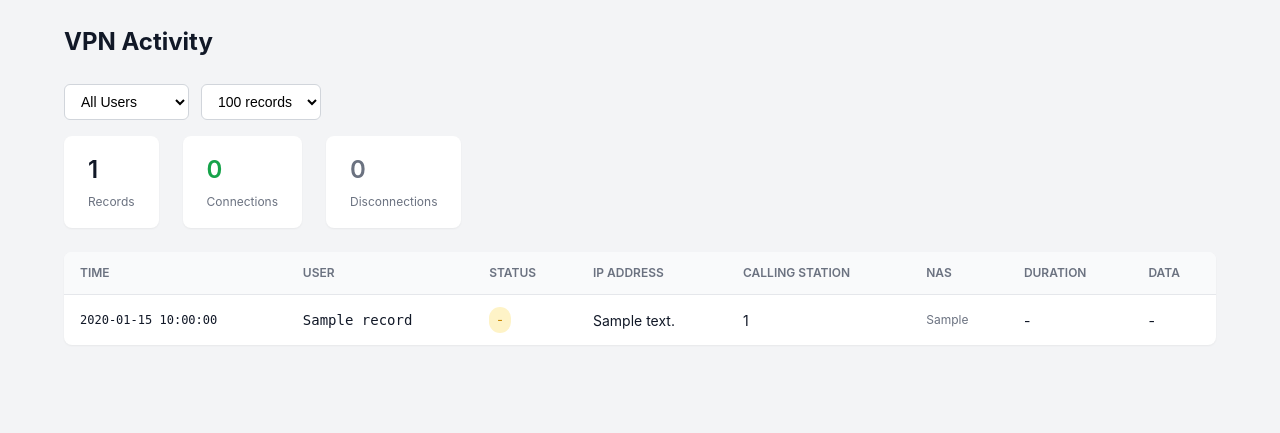
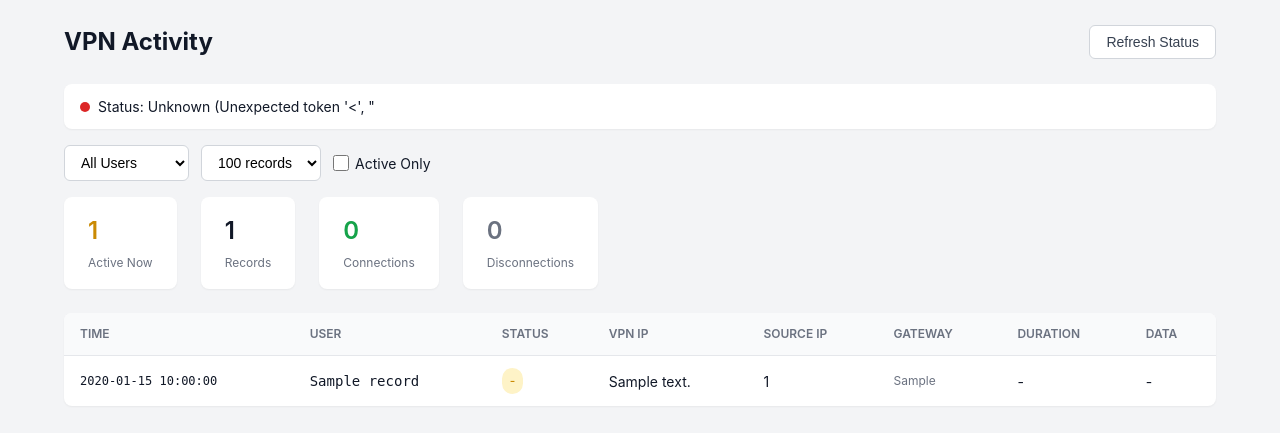
Before and after one commit to DemonAngel44/freeradius-web-manager, a Flask app: template app/templates/activity.html in a window 1280 px wide. Shown: the top 433 px of the page. Run offline with Flask 3, Linux system fonts and the light colour scheme; the template is opened without the code that fills it: most values are stand-ins (such as "Sample title", 1, 10 or a date in 2020).

Commit message:
Enhance activity page with server status and active sessions tracking
- Add live server status indicator with auto-refresh (30s interval)
- Add clickable active connections count with filter
- Add active sessions panel showing currently connected users
- Rename NAS to Source IP/Gateway for clarity
- Add CSS styles for new activity components
- Replace requests-unixsocket with raw socket for Docker API
- Remove unused dependencies from requirements.txt

🤖 Generated with [Claude Code](https://claude.com/claude-code)

Co-Authored-By: Claude Opus 4.5 <noreply@anthropic.com>

```diff
--- a/app/routes.py
+++ b/app/routes.py
@@ -4,9 +4,10 @@ Flask routes for web views and API endpoints.
 
 import os
 import re
+import json
+import socket
 from datetime import datetime
 from flask import Blueprint, render_template, request, redirect, url_for, session, flash, jsonify, current_app
-import requests_unixsocket
 from app.auth import (
     authenticate_radius, is_admin_user, login_required, get_current_user,
     is_setup_complete, mark_setup_complete, setup_required
@@ -305,16 +306,49 @@ def api_toggle_user(username):
     return jsonify({'error': 'User not found'}), 404
 
 
-def docker_api_request(method, endpoint, **kwargs):
-    """Make a request to Docker API via Unix socket."""
+def docker_api_request(method, endpoint, body=None):
+    """Make a request to Docker API via Unix socket using raw HTTP."""
     socket_path = '/var/run/docker.sock'
     if not os.path.exists(socket_path):
         raise FileNotFoundError("Docker socket not available")
 
-    session = requests_unixsocket.Session()
-    url = f"http+unix://%2Fvar%2Frun%2Fdocker.sock{endpoint}"
-    response = session.request(method, url, **kwargs)
-    return response
+    sock = socket.socket(socket.AF_UNIX, socket.SOCK_STREAM)
+    sock.connect(socket_path)
+
+    # Build HTTP request
+    body_bytes = json.dumps(body).encode() if body else b''
+    request_line = f"{method} {endpoint} HTTP/1.1\r\n"
+    headers = f"Host: localhost\r\nContent-Type: application/json\r\nContent-Length: {len(body_bytes)}\r\n\r\n"
+
+    sock.sendall(request_line.encode() + headers.encode() + body_bytes)
+
+    # Read response
+    response = b''
+    while True:
+        chunk = sock.recv(4096)
+        if not chunk:
+            break
+        response += chunk
+        if b'\r\n\r\n' in response:
+            # Check if we have content-length or if response is complete
+            header_end = response.find(b'\r\n\r\n')
+            headers_part = response[:header_end].decode()
+            if 'Content-Length: 0' in headers_part or method == 'POST':
+                break
+
+    sock.close()
+
+    # Parse response
+    response_str = response.decode('utf-8', errors='ignore')
+    lines = response_str.split('\r\n')
+    status_line = lines[0] if lines else ''
+    status_code = int(status_line.split()[1]) if len(status_line.split()) > 1 else 0
+
+    # Find body
+    body_start = response_str.find('\r\n\r\n')
+    body_content = response_str[body_start + 4:] if body_start != -1 else ''
+
+    return {'status_code': status_code, 'body': body_content}
 
 
 @api_bp.route('/reload', methods=['POST'])
@@ -328,35 +362,73 @@ def api_reload_radius():
         exec_create = docker_api_request(
             'POST',
             f'/containers/{container_name}/exec',
-            json={
+            body={
                 'Cmd': ['kill', '-HUP', '1'],
                 'AttachStdout': True,
                 'AttachStderr': True
             }
         )
 
-        if exec_create.status_code != 201:
-            return jsonify({'error': 'Failed to create exec instance', 'details': exec_create.text}), 500
+        if exec_create['status_code'] != 201:
+            return jsonify({'error': 'Failed to create exec instance', 'details': exec_create['body']}), 500
 
-        exec_id = exec_create.json()['Id']
+        # Parse exec ID from response
+        try:
+            exec_data = json.loads(exec_create['body'].strip().split('\n')[-1])
+            exec_id = exec_data.get('Id')
+        except:
+            return jsonify({'error': 'Failed to parse exec response'}), 500
 
         # Start the exec instance
         exec_start = docker_api_request(
             'POST',
             f'/exec/{exec_id}/start',
-            json={'Detach': False}
+            body={'Detach': True}
         )
 
-        if exec_start.status_code == 200:
+        if exec_start['status_code'] == 200 or exec_start['status_code'] == 204:
             current_app.logger.info(f"FreeRADIUS reloaded by {get_current_user()}")
             return jsonify({'message': 'FreeRADIUS configuration reloaded'})
         else:
-            return jsonify({'error': 'Failed to reload FreeRADIUS', 'details': exec_start.text}), 500
+            return jsonify({'error': 'Failed to reload FreeRADIUS', 'details': exec_start['body']}), 500
 
     except FileNotFoundError:
         return jsonify({'error': 'Docker socket not available'}), 500
     except Exception as e:
         current_app.logger.error(f"Reload error: {str(e)}")
+        return jsonify({'error': str(e)}), 500
+
+
+@api_bp.route('/status', methods=['GET'])
+@login_required
+def api_server_status():
+    """Get FreeRADIUS server status."""
+    container_name = current_app.config['FREERADIUS_CONTAINER']
+
+    try:
+        # Get container info
+        response = docker_api_request('GET', f'/containers/{container_name}/json')
+
+        if response['status_code'] == 200:
+            try:
+                container_info = json.loads(response['body'].strip())
+                state = container_info.get('State', {})
+
+                return jsonify({
+                    'container': container_name,
+                    'status': state.get('Status', 'unknown'),
+                    'running': state.get('Running', False),
+                    'started_at': state.get('StartedAt', ''),
+                    'health': state.get('Health', {}).get('Status', 'unknown') if state.get('Health') else 'no healthcheck'
+                })
+            except:
+                return jsonify({'status': 'unknown', 'error': 'Failed to parse container info'})
+        else:
+            return jsonify({'status': 'not found', 'running': False})
+
+    except FileNotFoundError:
+        return jsonify({'error': 'Docker socket not available'}), 500
+    except Exception as e:
         return jsonify({'error': str(e)}), 500
 
 
@@ -448,6 +520,26 @@ def get_activity_records(log_dir, limit=100):
 
 # ============== Activity Views ==============
 
+def get_active_sessions(records):
+    """Calculate active sessions from records (Start without matching Stop)."""
+    sessions = {}  # session_id -> record
+
+    # Process in chronological order (oldest first) to track state
+    for record in reversed(records):
+        session_id = record.get('Acct-Unique-Session-Id') or record.get('Acct-Session-Id')
+        status = record.get('Acct-Status-Type', '')
+
+        if not session_id:
+            continue
+
+        if status == 'Start':
+            sessions[session_id] = record
+        elif status == 'Stop' and session_id in sessions:
+            del sessions[session_id]
+
+    return list(sessions.values())
+
+
 @main_bp.route('/activity')
 @setup_required
 @login_required
@@ -456,17 +548,36 @@ def activity():
     log_dir = current_app.config.get('RADACCT_DIR', '/data/radacct')
     limit = request.args.get('limit', 100, type=int)
     user_filter = request.args.get('user', '').strip()
+    show_active = request.args.get('active', '') == '1'
 
-    records = get_activity_records(log_dir, limit=limit * 2 if user_filter else limit)
+    # Get more records to calculate active sessions
+    all_records = get_activity_records(log_dir, limit=500)
+
+    # Calculate active sessions
+    active_sessions = get_active_sessions(all_records)
+
+    # Filter records for display
+    if show_active:
+        records = active_sessions
+    else:
+        records = all_records
 
     # Filter by user if specified
     if user_filter:
-        records = [r for r in records if user_filter.lower() in r.get('User-Name', '').lower()][:limit]
+        records = [r for r in records if user_filter.lower() in r.get('User-Name', '').lower()]
+
+    records = records[:limit]
 
     # Get unique users for filter dropdown
-    all_users = set(r.get('User-Name', '') for r in records if r.get('User-Name'))
+    all_users = set(r.get('User-Name', '') for r in all_records if r.get('User-Name'))
 
-    return render_template('activity.html', records=records, users=sorted(all_users), user_filter=user_filter)
+    return render_template('activity.html',
+                           records=records,
+                           users=sorted(all_users),
+                           user_filter=user_filter,
+                           active_count=len(active_sessions),
+                           active_sessions=active_sessions,
+                           show_active=show_active)
 
 
 @api_bp.route('/activity', methods=['GET'])
--- a/app/static/css/style.css
+++ b/app/static/css/style.css
@@ -472,6 +472,137 @@ body {
     color: var(--warning-color);
 }
 
+/* Server Status */
+.server-status {
+    display: flex;
+    align-items: center;
+    gap: 0.5rem;
+    padding: 0.75rem 1rem;
+    background: white;
+    border-radius: 0.5rem;
+    box-shadow: 0 1px 2px rgba(0, 0, 0, 0.05);
+    margin-bottom: 1rem;
+    font-size: 0.875rem;
+}
+
+.status-indicator {
+    width: 10px;
+    height: 10px;
+    border-radius: 50%;
+    flex-shrink: 0;
+}
+
+.status-indicator.loading {
+    background: var(--warning-color);
+    animation: pulse 1.5s infinite;
+}
+
+.status-indicator.online {
+    background: var(--success-color);
+}
+
+.status-indicator.offline {
+    background: var(--danger-color);
+}
+
+@keyframes pulse {
+    0%, 100% { opacity: 1; }
+    50% { opacity: 0.5; }
+}
+
+.status-uptime {
+    color: var(--gray-500);
+    font-size: 0.75rem;
+    margin-left: 1rem;
+}
+
+/* Active Sessions Panel */
+.active-sessions-panel {
+    background: white;
+    border-radius: 0.5rem;
+    box-shadow: 0 1px 2px rgba(0, 0, 0, 0.05);
+    padding: 1rem;
+    margin-bottom: 1rem;
+}
+
+.active-sessions-panel h3 {
+    font-size: 0.875rem;
+    font-weight: 600;
+    margin-bottom: 0.75rem;
+    color: var(--gray-700);
+}
+
+.active-users-grid {
+    display: grid;
+    grid-template-columns: repeat(auto-fill, minmax(250px, 1fr));
+    gap: 0.75rem;
+}
+
+.active-user-card {
+    background: #f0fdf4;
+    border: 1px solid #bbf7d0;
+    border-radius: 0.375rem;
+    padding: 0.75rem;
+}
+
+.active-user-name {
+    font-weight: 600;
+    font-family: monospace;
+    margin-bottom: 0.25rem;
+}
+
+.active-user-details {
+    display: flex;
+    flex-direction: column;
+    gap: 0.125rem;
+    font-size: 0.75rem;
+    color: var(--gray-500);
+}
+
+/* Stats Bar Enhancements */
+.stat-clickable {
+    cursor: pointer;
+    transition: transform 0.15s ease, box-shadow 0.15s ease;
+}
+
+.stat-clickable:hover {
+    transform: translateY(-2px);
+    box-shadow: 0 4px 6px rgba(0, 0, 0, 0.1);
+}
+
+.stat-active {
+    border: 2px solid var(--warning-color);
+}
+
+.stat-warning {
+    color: var(--warning-color);
+}
+
+/* Filter Bar Enhancements */
+.checkbox-label {
+    display: flex;
+    align-items: center;
+    gap: 0.375rem;
+    font-size: 0.875rem;
+    cursor: pointer;
+}
+
+.checkbox-label input[type="checkbox"] {
+    width: 1rem;
+    height: 1rem;
+    cursor: pointer;
+}
+
+/* Activity Table Enhancements */
+.activity-table .gateway {
+    font-size: 0.75rem;
+    color: var(--gray-500);
+    max-width: 150px;
+    overflow: hidden;
+    text-overflow: ellipsis;
+    white-space: nowrap;
+}
+
 /* Responsive */
 @media (max-width: 768px) {
     .page-header {
--- a/app/templates/activity.html
+++ b/app/templates/activity.html
@@ -5,6 +5,16 @@
 {% block content %}
 <div class="page-header">
     <h1>VPN Activity</h1>
+    <div class="header-actions">
+        <button class="btn btn-secondary" onclick="refreshStatus()">
+            Refresh Status
+        </button>
+    </div>
+</div>
+
+<div class="server-status" id="serverStatus">
+    <span class="status-indicator loading"></span>
+    <span>Checking server status...</span>
 </div>
 
 <div class="filter-bar">
@@ -21,13 +31,21 @@
             <option value="200" {% if request.args.get('limit', '100') == '200' %}selected{% endif %}>200 records</option>
             <option value="500" {% if request.args.get('limit', '100') == '500' %}selected{% endif %}>500 records</option>
         </select>
-        {% if user_filter %}
-        <a href="{{ url_for('main.activity') }}" class="btn btn-secondary">Clear Filter</a>
+        <label class="checkbox-label">
+            <input type="checkbox" name="active" value="1" {% if show_active %}checked{% endif %} onchange="this.form.submit()">
+            Active Only
+        </label>
+        {% if user_filter or show_active %}
+        <a href="{{ url_for('main.activity') }}" class="btn btn-secondary">Clear Filters</a>
         {% endif %}
     </form>
 </div>
 
 <div class="stats-bar">
+    <div class="stat stat-clickable {% if show_active %}stat-active{% endif %}" onclick="window.location='{{ url_for('main.activity', active='1') }}'">
+        <span class="stat-value stat-warning">{{ active_count }}</span>
+        <span class="stat-label">Active Now</span>
+    </div>
     <div class="stat">
         <span class="stat-value">{{ records|length }}</span>
         <span class="stat-label">Records</span>
@@ -42,15 +60,33 @@
     </div>
 </div>
 
+{% if show_active and active_sessions %}
+<div class="active-sessions-panel">
+    <h3>Currently Connected Users</h3>
+    <div class="active-users-grid">
+        {% for session in active_sessions %}
+        <div class="active-user-card">
+            <div class="active-user-name">{{ session.get('User-Name', 'Unknown') }}</div>
+            <div class="active-user-details">
+                <span>IP: {{ session.get('Framed-IP-Address', '-') }}</span>
+                <span>From: {{ session.get('Calling-Station-Id', '-') }}</span>
+                <span>Since: {{ session.get('_timestamp_str', '-') }}</span>
+            </div>
+        </div>
+        {% endfor %}
+    </div>
+</div>
+{% endif %}
+
 <table class="users-table activity-table">
     <thead>
         <tr>
             <th>Time</th>
             <th>User</th>
             <th>Status</th>
-            <th>IP Address</th>
-            <th>Calling Station</th>
-            <th>NAS</th>
+            <th>VPN IP</th>
+            <th>Source IP</th>
+            <th>Gateway</th>
             <th>Duration</th>
             <th>Data</th>
         </tr>
@@ -68,7 +104,7 @@
             </td>
             <td>{{ record.get('Framed-IP-Address', '-') }}</td>
             <td>{{ record.get('Calling-Station-Id', '-') }}</td>
-            <td class="nas">{{ record.get('NAS-Identifier', record.get('NAS-IP-Address', '-'))|truncate(30) }}</td>
+            <td class="gateway">{{ record.get('NAS-Identifier', record.get('NAS-IP-Address', '-'))|truncate(25) }}</td>
             <td>
                 {% if record.get('Acct-Session-Time') %}
                     {% set secs = record.get('Acct-Session-Time')|int %}
@@ -107,3 +143,41 @@
     </tbody>
 </table>
 {% endblock %}
+
+{% block scripts %}
+<script>
+async function refreshStatus() {
+    const statusEl = document.getElementById('serverStatus');
+    statusEl.innerHTML = '<span class="status-indicator loading"></span><span>Checking...</span>';
+
+    try {
+        const response = await fetch('/api/status');
+        const data = await response.json();
+
+        if (data.running) {
+            statusEl.innerHTML = `
+                <span class="status-indicator online"></span>
+                <span>FreeRADIUS: <strong>Running</strong></span>
+                <span class="status-uptime">Started: ${new Date(data.started_at).toLocaleString()}</span>
+            `;
+        } else {
+            statusEl.innerHTML = `
+                <span class="status-indicator offline"></span>
+                <span>FreeRADIUS: <strong>${data.status || 'Offline'}</strong></span>
+            `;
+        }
+    } catch (err) {
+        statusEl.innerHTML = `
+            <span class="status-indicator offline"></span>
+            <span>Status: Unknown (${err.message})</span>
+        `;
+    }
+}
+
+// Check status on page load
+refreshStatus();
+
+// Auto-refresh every 30 seconds
+setInterval(refreshStatus, 30000);
+</script>
+{% endblock %}
--- a/requirements.txt
+++ b/requirements.txt
@@ -2,5 +2,3 @@ Flask==3.0.0
 pyrad==2.4
 python-dotenv==1.0.0
 gunicorn==21.2.0
-requests==2.31.0
-requests-unixsocket==0.3.0
```
